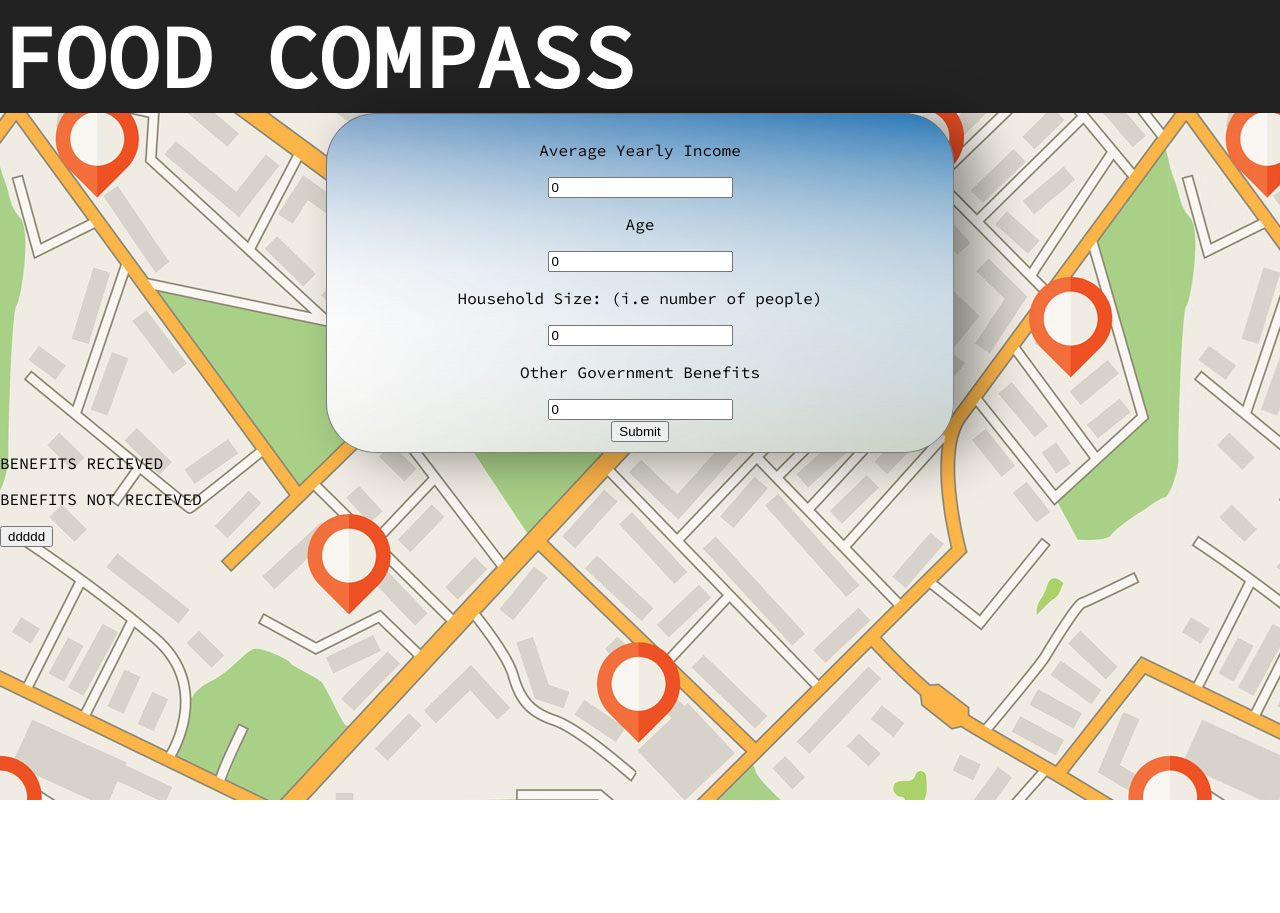
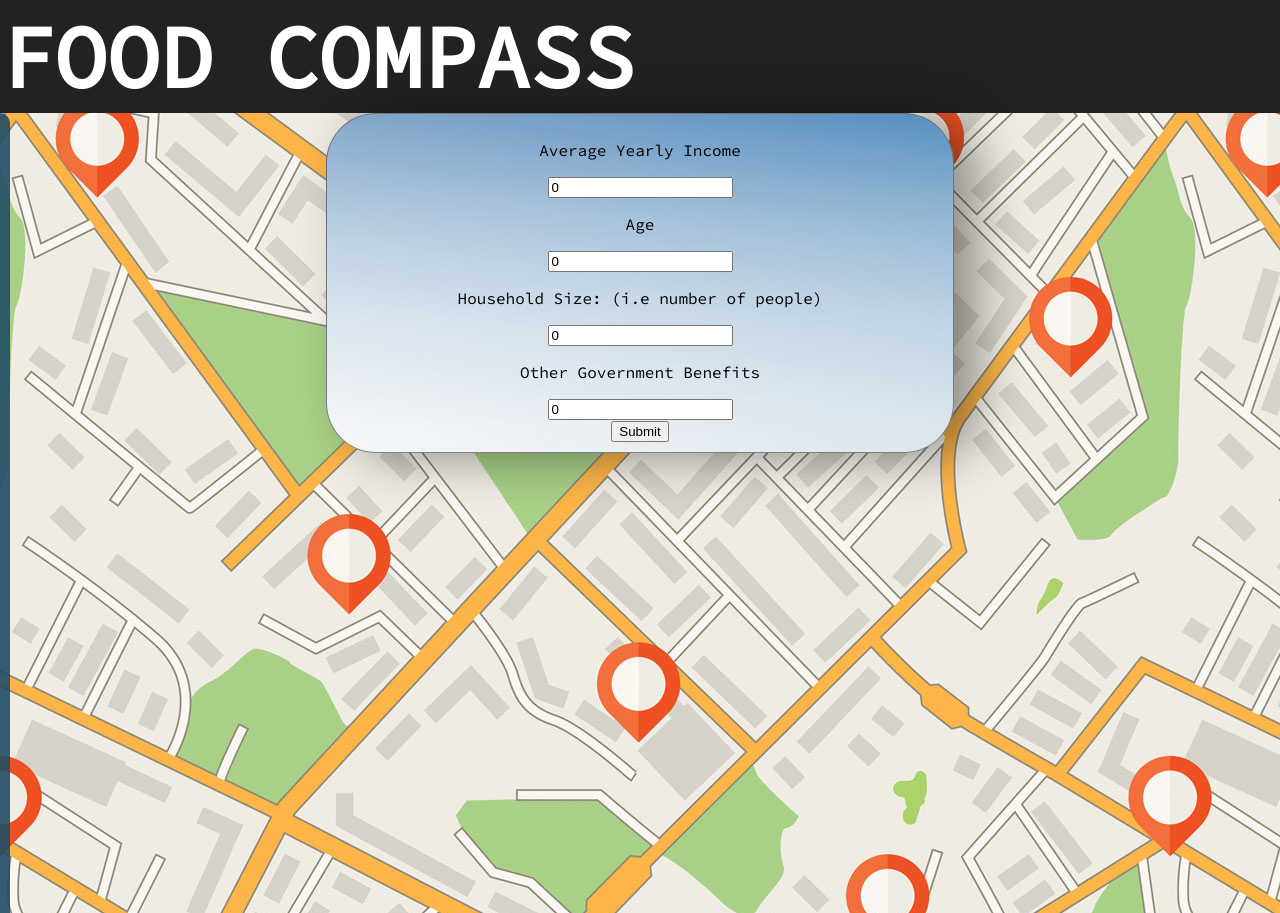
Before and after one commit to terryx96/Food-Compass, a React (Create React App) app in the folder foodcompass/: page / in a window 1280 px wide. Both pictures are taken after a click on the button "Determine your Eligibility". Before the commit the page ends 800 px from the top, so only its background shows below. Built offline with nearby package versions, Linux system fonts and the light colour scheme.

Commit message:
Add a sidebar and fix some CSS things

```diff
--- a/foodcompass/src/App.css
+++ b/foodcompass/src/App.css
@@ -9,7 +9,7 @@ body {
 
 #button {
   background-image: url('images/buttonBackground.jpg');
-  transition: background-image 1s ease-out;
+  transition: 1s ease-out;
 
 }
 
@@ -19,5 +19,10 @@ body {
 
 #Form {
   background-image: url('images/formBackground.jpg');
+  overflow: hidden;
 
 }
+
+#recieved{
+  -webkit-text-stroke: 1px black;
+}
--- a/foodcompass/src/App.js
+++ b/foodcompass/src/App.js
@@ -4,16 +4,20 @@ import './App.css';
 import Header from './Header';
 import Option from './Option';
 import Main from './Main';
+import Sidebar from './Sidebar';
 
 class App extends Component {
   render() {
     return (
       <div>
         <Header />
+        <Sidebar />
         <Main />
       </div>
     );
   }
+
+
 }
 
 export default App;
--- a/foodcompass/src/Benefits.js
+++ b/foodcompass/src/Benefits.js
@@ -1,5 +1,6 @@
 import React, {Component} from 'react';
-
+import {StyleSheet, css} from 'aphrodite';
+import './App.css';
 
 class Benefits extends Component {
     state = {
@@ -22,18 +23,18 @@ class Benefits extends Component {
     render(){
         return(
             <div>
-                <div className = "eligible"> BENEFITS RECIEVED
-                <ul>
+                <div className = "eligible"> <p id = "recieved" className = {css(styles.big)}>ELIGIBLE FOR</p>
+                <ol>
                     {this.state.yes.map(y => <li>{y}</li>)}
-                </ul>
+                </ol>
                 </div>
 
-                <div className = "ineligible"> BENEFITS NOT RECIEVED
-                <ul>
+                <div className = "ineligible"> <p id = "recieved"className = {css(styles.big)}>NOT ELIGIBLE FOR</p>
+                <ol>
                     {this.state.no.map(n => <li>{n}</li>)}
-                </ul>
+                </ol>
                 </div>
-                <button onClick = {this.determineEligibility}>ddddd</button>
+                <button onClick = {this.determineEligibility}>Submit</button>
             </div>
         )
     }
@@ -49,10 +50,16 @@ class Benefits extends Component {
                 tempNo.push(this.state.options[i]);
             }
         }
-        this.setState({tempYes, tempNo});
-        alert(tempNo);
+        this.setState({yes: tempYes, no: tempNo});
     }
 
 }
 
+const styles = StyleSheet.create({
+    big: {
+        color: 'white',
+        fontSize: '50px',
+    }
+})
+
 export default Benefits;
--- a/foodcompass/src/EligibilityForm.js
+++ b/foodcompass/src/EligibilityForm.js
@@ -2,9 +2,11 @@ import React, {Component} from 'react';
 import {StyleSheet, css} from '../node_modules/aphrodite';
 import Question from './Question';
 import './App.css';
+import Benefits from './Benefits';
 
 class EligibilityForm extends Component {
     state = {
+        visible: false,
         prompts: [
              {id : 0, text: "Average Yearly Income", value: 'income', type: 0},
              {id : 1, text: "Age", value: 'age', type: 0},
@@ -20,6 +22,20 @@ class EligibilityForm extends Component {
                     <Question updateValue={this.props.updateValue} question={p}/>
                 )}
                 <button type = "submit">Submit</button>
+
+                {this.state.visible ?
+                (<Benefits data = {[Math.round(Math.random()),
+                    Math.round(Math.random()),
+                    Math.round(Math.random()),
+                    Math.round(Math.random()),
+                    Math.round(Math.random()),
+                    Math.round(Math.random()),
+                    Math.round(Math.random()),
+                    Math.round(Math.random()),]} />) :
+                    null
+                }
+
+
             </form>
 
         );
@@ -27,6 +43,8 @@ class EligibilityForm extends Component {
 
     handleSubmit = (ev) => {
         ev.preventDefault();
+        this.setState({visible: true});
+
         // let values = [...document.querySelectorAll("input")];
         // values = values.map(v => v.value);
         // this.setState({values});
--- a/foodcompass/src/Main.js
+++ b/foodcompass/src/Main.js
@@ -25,7 +25,7 @@ class Main extends Component {
                 {this.state.clicked ?
                     <EligibilityForm updateValue={this.updateValue}/> :
                     <Option text = "Determine your Eligibility" loadForm = {this.loadForm}/>}
-                    <Benefits data = {[true,true,false,true,false,false,false,true]} />
+
             </div>
 
         );
--- /dev/null
+++ b/foodcompass/src/Sidebar.js
@@ -0,0 +1,55 @@
+import React from 'react';
+import {StyleSheet, css} from 'aphrodite';
+
+const Sidebar = ({ links }) => {
+    return(
+        <div className = {css(styles.sideBar)}> <p className = {css(styles.p)}>Food Compass</p>
+            <div className = {css(styles.div)}>Home</div>
+            <div className = {css(styles.div)}>About us</div>
+            <div className = {css(styles.div)}>Eligibility</div>
+            <div className = {css(styles.div)}>Nearby Aid</div>
+        </div>
+    );
+}
+
+const styles = StyleSheet.create({
+    sideBar: {
+        backgroundColor: 'rgba(33,77,100,.9)',
+        height: '100%',
+        width: '10rem',
+        position: 'absolute',
+        size: 'auto',
+        left: '-150px',
+        alignContent: 'left',
+        color: 'white',
+        borderTopRightRadius: '10px',
+        transition: '0.3s',
+
+
+        ':hover': {
+            left: '0rem',
+        }
+    },
+
+    div: {
+        marginTop: "10px",
+        marginBottom: '10px',
+        marginLeft: '3px',
+        color: 'white',
+        transition: '.3s ease-out',
+
+        ':hover': {
+            cursor: 'pointer',
+            color: 'gray',
+        }
+    },
+
+    p: {
+        textDecoration: 'underline',
+        fontSize: '20px',
+    }
+
+
+});
+
+export default Sidebar;
```
Also changed, not shown: foodcompass/src/Homepage.js (added, +9 -0 lines), foodcompass/src/images/formBackground.jpg.
